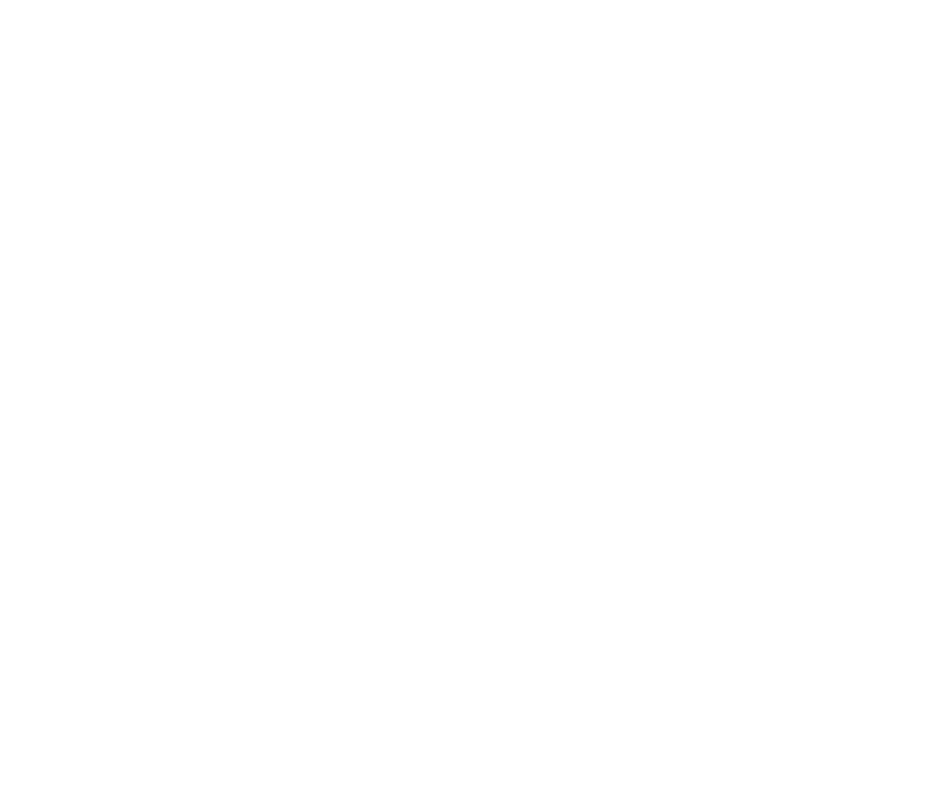
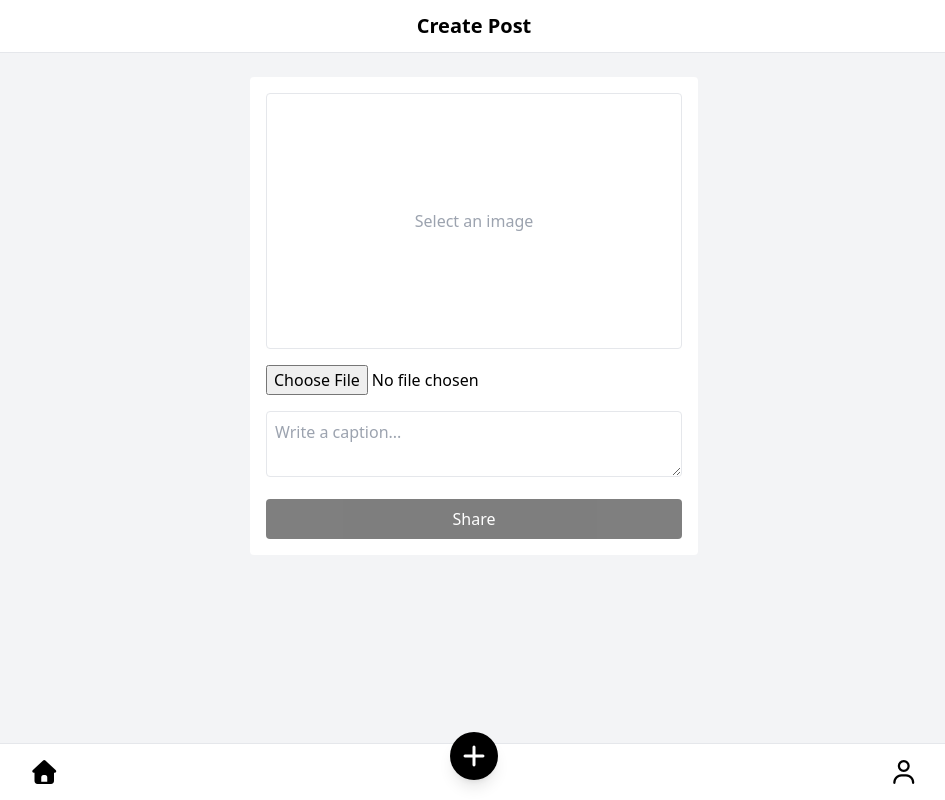
Before and after one commit to veenit53/Instagram_Mini_Clone, a React app in the folder Frontend/: page /create-post in a window 1280 px wide. Before the commit this address had no page. Shown: the whole page, without its empty margins (166-1111 px from the left). Built offline with nearby package versions, Linux system fonts and the light colour scheme; the HTML template or start-up script is replaced by a standard one.

Commit message:
upload post and profile done

```diff
--- a/Frontend/package.json
+++ b/Frontend/package.json
@@ -13,6 +13,7 @@
   "author": "",
   "license": "ISC",
   "dependencies": {
+    "@fortawesome/fontawesome-free": "^7.1.0",
     "axios": "^1.13.2",
     "react": "^19.2.3",
     "react-dom": "^19.2.3",
--- a/Frontend/src/App.jsx
+++ b/Frontend/src/App.jsx
@@ -2,6 +2,8 @@
 import Home from './pages/Home.jsx'
 import UserLogin from './pages/UserLogin.jsx';
 import UserSignup from './pages/UserSignup.jsx';
+import Profile from './pages/Profile.jsx';
+import CreatePost from './pages/CreatePost.jsx'
 
 
 const App = () =>{
@@ -11,6 +13,9 @@
                 <Route path="/home" element = {<Home />} />
                 <Route path="/login" element = {<UserLogin />} />
                 <Route path="/signup" element = {<UserSignup />} />
+                <Route path="/profile" element = {<Profile />} />
+                <Route path="/create-post" element = {<CreatePost />} />
+
             </Routes>
         </div>
     )
--- a/Frontend/src/main.jsx
+++ b/Frontend/src/main.jsx
@@ -1,6 +1,6 @@
 import { createRoot } from "react-dom/client";
 import { BrowserRouter } from "react-router-dom";
-
+import "@fortawesome/fontawesome-free/css/all.min.css";
 import UserContext from "./context/UserContext";
 import App from "./App";
 import "./index.css";
--- /dev/null
+++ b/Frontend/src/pages/CreatePost.jsx
@@ -0,0 +1,121 @@
+import { useState } from "react";
+import axios from "axios";
+import { useNavigate } from "react-router-dom";
+
+const CreatePost = () => {
+  const [image, setImage] = useState(null);
+  const [preview, setPreview] = useState(null);
+  const [caption, setCaption] = useState("");
+  const navigate = useNavigate();
+
+  const handleImageChange = (e) => {
+    const file = e.target.files[0];
+    console.log("SELECTED FILE:", file);
+    if (!file) return;
+
+    setImage(file);
+    setPreview(URL.createObjectURL(file));
+  };
+
+  const submitHandler = async (e) => {
+    e.preventDefault();
+
+    const formData = new FormData();
+    formData.append("image", image);
+    formData.append("caption", caption);
+
+    try {
+      const token = localStorage.getItem("token");
+
+      await axios.post(
+        `${import.meta.env.VITE_BASE_URL}/posts/create`,
+        formData,
+        {
+          headers: {
+            Authorization: `Bearer ${token}`,
+            "Content-Type": "multipart/form-data",
+          },
+        }
+      );
+
+      navigate("/profile");
+    } catch (err) {
+      alert("Upload failed");
+    }
+  };
+
+  return (
+    <div className="min-h-screen bg-gray-100">
+      <div className="bg-white border-b py-3 text-center text-xl font-semibold">
+        Create Post
+      </div>
+
+      <form
+        onSubmit={submitHandler}
+        className="max-w-md mx-auto mt-6 bg-white p-4 rounded space-y-4"
+      >
+
+        {preview ? (
+          <img
+            src={preview}
+            alt="Preview"
+            className="w-full h-64 object-cover rounded"
+          />
+        ) : (
+          <div className="w-full h-64 flex items-center justify-center border rounded text-gray-400">
+            Select an image
+          </div>
+        )}
+
+        <input
+          type="file"
+          accept="image/*"
+          onChange={handleImageChange}
+          required
+        />
+
+        <textarea
+          placeholder="Write a caption..."
+          className="w-full border p-2 rounded"
+          value={caption}
+          onChange={(e) => setCaption(e.target.value)}
+        />
+
+        <button
+            disabled={!image}
+            className="w-full bg-black text-white py-2 rounded disabled:opacity-50"
+            >
+            Share
+        </button>
+
+      </form>
+      <div className="bg-white border-t fixed bottom-0 w-full flex justify-around items-center py-3">
+
+        <button
+          onClick={() => navigate("/home")}
+          className="text-2xl"
+        >
+          <i className="fa-solid fa-house"></i>
+        </button>
+
+        <button
+          onClick={() => navigate("/create-post")}
+          className="bg-black text-white rounded-full w-12 h-12 flex items-center justify-center text-2xl -mt-8 shadow-lg"
+        >
+          <i className="fa-solid fa-plus"></i>
+        </button>
+
+        <button
+          onClick={() => navigate("/profile")}
+          className="text-2xl"
+        >
+          <i className="fa-regular fa-user"></i>
+        </button>
+
+      </div>
+    </div>
+
+  );
+};
+
+export default CreatePost;
--- a/Frontend/src/pages/Home.jsx
+++ b/Frontend/src/pages/Home.jsx
@@ -1,13 +1,105 @@
-import React from 'react'
+import { useEffect, useState } from "react";
+import axios from "axios";
+import { useNavigate } from "react-router-dom";
 
-const Start = () => {
+const Home = () => {
+  const [posts, setPosts] = useState([]);
+  const navigate = useNavigate();
+
+  useEffect(() => {
+    const fetchFeed = async () => {
+      try {
+        const token = localStorage.getItem("token");
+
+        const res = await axios.get(
+          `${import.meta.env.VITE_BASE_URL}/posts/feed`,
+          {
+            headers: {
+              Authorization: `Bearer ${token}`,
+            },
+          }
+        );
+
+        setPosts(res.data.posts);
+      } catch (err) {
+        console.error(err);
+      }
+    };
+
+    fetchFeed();
+  }, []);
+
   return (
-    <div>
-      <div>
-        <h3>Hellooo</h3>
+    <div className="min-h-screen bg-gray-100 flex flex-col">
+
+      <div className="bg-white border-b py-3 text-center text-xl font-semibold">
+        Instagram
       </div>
+
+      <div className="flex-1 overflow-y-auto max-w-md mx-auto w-full px-2 py-4 space-y-6">
+        {posts.map((post) => (
+          <div
+            key={post._id}
+            className="bg-white border rounded-lg overflow-hidden"
+          >
+            <div className="p-3 font-semibold">
+              {post.user.username}
+            </div>
+
+            <img
+              src={post.image}
+              alt="post"
+              className="w-full h-64 object-cover"
+            />
+
+            <div className="p-3">
+              <p className="font-semibold">
+                {post.likes.length} likes
+              </p>
+              <p>
+                <span className="font-semibold">
+                  {post.user.username}
+                </span>{" "}
+                {post.caption}
+              </p>
+            </div>
+          </div>
+        ))}
+
+        {posts.length === 0 && (
+          <p className="text-center text-gray-500">
+            No posts yet
+          </p>
+        )}
+      </div>
+
+      <div className="bg-white border-t fixed bottom-0 w-full flex justify-around items-center py-3">
+
+        <button
+          onClick={() => navigate("/home")}
+          className="text-2xl"
+        >
+          <i className="fa-solid fa-house"></i>
+        </button>
+
+        <button
+          onClick={() => navigate("/create-post")}
+          className="bg-black text-white rounded-full w-12 h-12 flex items-center justify-center text-2xl -mt-8 shadow-lg"
+        >
+          <i className="fa-solid fa-plus"></i>
+        </button>
+
+        <button
+          onClick={() => navigate("/profile")}
+          className="text-2xl"
+        >
+          <i className="fa-regular fa-user"></i>
+        </button>
+
+      </div>
+
     </div>
-  )
-}
+  );
+};
 
-export default Start
+export default Home;
--- /dev/null
+++ b/Frontend/src/pages/Profile.jsx
@@ -0,0 +1,124 @@
+import { useEffect, useState } from "react";
+import axios from "axios";
+import { useNavigate } from "react-router-dom";
+
+const Profile = () => {
+  const [user, setUser] = useState(null);
+  const [posts, setPosts] = useState([]);
+  const navigate = useNavigate();
+
+useEffect(() => {
+  const fetchProfile = async () => {
+    try {
+      const token = localStorage.getItem("token");
+      console.log("TOKEN:", token);
+
+      const res = await axios.get(
+        `${import.meta.env.VITE_BASE_URL}/users/profile`,
+        {
+          headers: {
+            Authorization: `Bearer ${token}`,
+          },
+        }
+      );
+
+      console.log("PROFILE RESPONSE:", res.data);
+
+      setUser(res.data.user);
+      setPosts(res.data.posts);
+    } catch (err) {
+      console.error("PROFILE ERROR:", err.response?.data || err.message);
+    }
+  };
+
+  fetchProfile();
+}, []);
+
+
+  if (!user) {
+    return <div className="text-center mt-10">Loading...</div>;
+  }
+
+  return (
+    <div className="min-h-screen bg-gray-100 pb-20">
+
+      <div className="bg-white border-b py-3 text-center text-xl font-semibold">
+        Profile
+      </div>
+
+      <div className="bg-white p-6 flex items-center gap-6 ">
+        <div className="w-20 h-20 rounded-full bg-gray-300 flex items-center justify-center">
+            <i className="fa-solid fa-user text-4xl text-gray-600"></i>
+        </div>
+
+
+        <div>
+          <h2 className="text-lg font-semibold">{user.username}</h2>
+
+          <div className="flex gap-4 text-sm text-gray-600 mt-1">
+            <span>
+              <b>{posts.length}</b> posts
+            </span>
+            <span>
+              <b>{user.followers?.length || 0}</b> followers
+            </span>
+            <span>
+              <b>{user.following?.length || 0}</b> following
+            </span>
+          </div>
+
+          <button className="mt-3 px-4 py-1 border rounded text-sm font-medium">
+            Edit Profile
+          </button>
+        </div>
+      </div>
+
+      {/* 🖼️ Posts Grid */}
+      <div className="grid grid-cols-3 gap-1 mt-1">
+        {posts.map((post) => (
+          <img
+            key={post._id}
+            src={`${import.meta.env.VITE_BASE_URL}/uploads/${post.image}`}
+            alt="post"
+            className="w-full aspect-square object-cover"
+        />
+
+        ))}
+
+        {posts.length === 0 && (
+          <p className="col-span-3 text-center text-gray-500 mt-10">
+            No posts yet
+          </p>
+        )}
+      </div>
+
+      {/* ⬇️ Bottom Navigation */}
+      <div className="bg-white border-t fixed bottom-0 w-full flex justify-around items-center py-3">
+
+        <button
+          onClick={() => navigate("/home")}
+          className="text-2xl"
+        >
+          <i className="fa-solid fa-house"></i>
+        </button>
+
+        <button
+          onClick={() => navigate("/create-post")}
+          className="bg-black text-white rounded-full w-12 h-12 flex items-center justify-center text-2xl -mt-8 shadow-lg"
+        >
+          <i className="fa-solid fa-plus"></i>
+        </button>
+
+        <button
+          onClick={() => navigate("/profile")}
+          className="text-2xl"
+        >
+          <i className="fa-solid fa-user"></i>
+        </button>
+
+      </div>
+    </div>
+  );
+};
+
+export default Profile;
```
Also changed, not shown: 1 other file (tests, documents, lock files or other folders).
